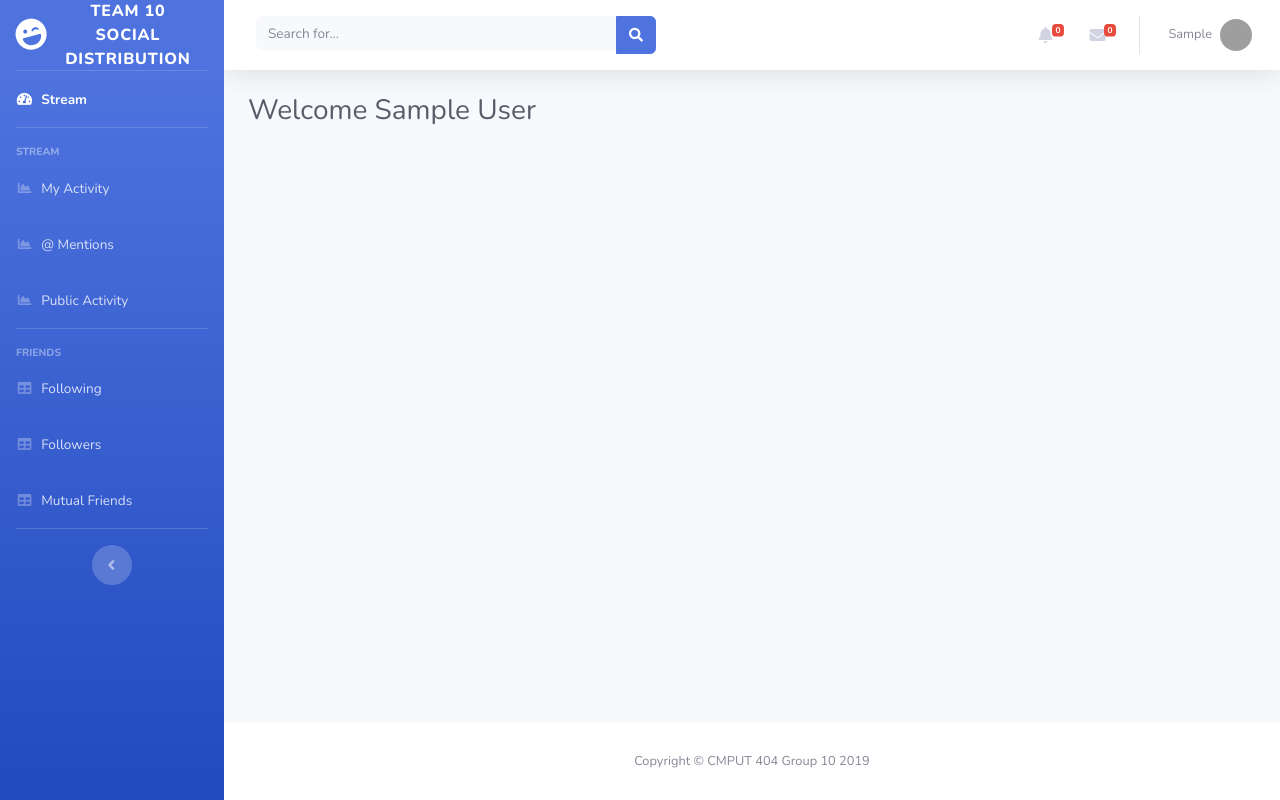
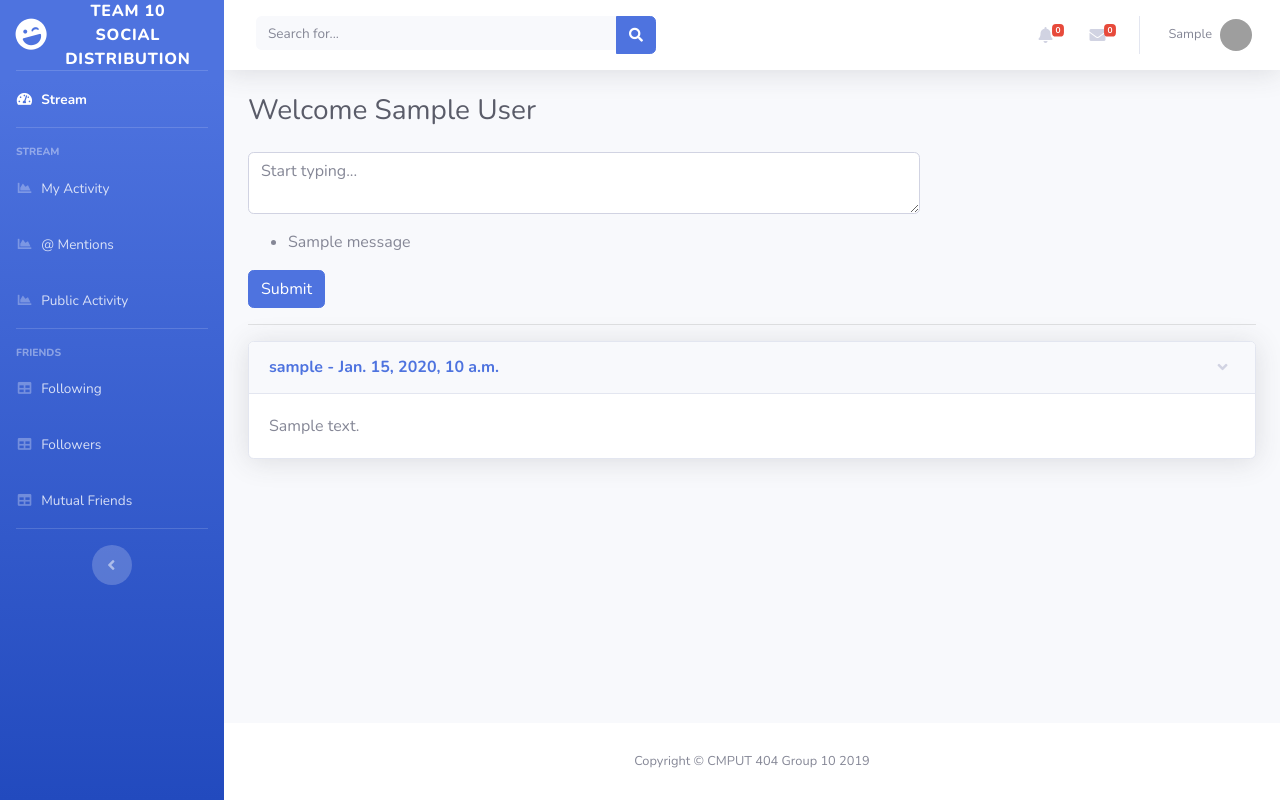
Before and after one commit to olivaC/group-cmput404-project, a Django app: page / in a window 1280 px wide. Run offline with Django 3.2, Linux system fonts and the light colour scheme; a user stored in the database is signed in; tables that the repository leaves empty hold one stand-in row (values such as "Sample post"); one stand-in notice (Sample message) is shown; some libraries are stand-ins or nearby versions; grey boxes are pictures that could not be loaded.

Commit message:
#6 Add text form and author posts to index

```diff
--- /dev/null
+++ b/app/forms/post_forms.py
@@ -0,0 +1,12 @@
+from django.forms import ModelForm
+from django import forms
+
+from app.models import Post
+
+
+class PostCreateForm(ModelForm):
+    text = forms.Textarea()
+
+    class Meta:
+        model = Post
+        exclude = ('author', 'date_created', 'private')
--- a/app/templates/base.html
+++ b/app/templates/base.html
@@ -10,8 +10,12 @@
     <meta name="viewport" content="width=device-width, initial-scale=1, shrink-to-fit=no">
     <meta name="description" content="">
     <meta name="author" content="">
+    <title>
+        {% block page_title %}
+            G10SD
+        {% endblock %}
+    </title>
 
-    <title>SB Admin 2 - Blank</title>
 
     <!-- Custom fonts for this template-->
     <link href="{% static '/vendor/fontawesome-free/css/all.min.css' %}" rel="stylesheet" type="text/css">
--- a/app/templates/index.html
+++ b/app/templates/index.html
@@ -7,4 +7,47 @@
 
 {% block content %}
     <h1 class="h3 mb-4 text-gray-800">Welcome {{ user.first_name }} {{ user.last_name }}</h1>
+    <div>
+        <form action="" method="POST">
+            {% csrf_token %}
+            <div class="col-lg-8">
+                <!-- /.panel-heading -->
+                <div class="form-group row">
+                    {{ form.post.errors }}
+                    <textarea id="id_text" name="text" placeholder="Start typing..."
+                              class="form-control">{{ form.text.value|default:"" }}</textarea>
+
+                </div>
+            </div>
+            {% if messages %}
+                <ul class="messages">
+                    {% for message in messages %}
+                        <li{% if message.tags %} class="{{ message.tags }}"{% endif %}>{{ message }}</li>
+                    {% endfor %}
+                </ul>
+            {% endif %}
+            <button class="btn btn-primary" type="submit">Submit</button>
+        </form>
+
+    </div>
+    <hr>
+    <div>
+        {% for post in posts %}
+            <div class="card shadow mb-4">
+                <!-- Card Header - Accordion -->
+                <a href="#collapseCardExample{{ post.id }}" class="d-block card-header py-3" data-toggle="collapse"
+                   role="button"
+                   aria-expanded="true" aria-controls="collapseCardExample">
+                    <h6 class="m-0 font-weight-bold text-primary">{{ post.author.username }}
+                        - {{ post.date_created }}</h6>
+                </a>
+                <!-- Card Content - Collapse -->
+                <div class="collapse show" id="collapseCardExample{{ post.id }}">
+                    <div class="card-body">
+                        {{ post.text }}
+                    </div>
+                </div>
+            </div>
+        {% endfor %}
+    </div>
 {% endblock %}
--- a/app/views/views.py
+++ b/app/views/views.py
@@ -8,7 +8,9 @@ from django.shortcuts import render
 from django.urls import reverse
 
 from SocialDistribution import settings
+from app.forms.post_forms import PostCreateForm
 from app.forms.registration_forms import LoginForm, UserCreateForm
+from app.models import Post
 from app.utilities import unquote_redirect_url
 
 
@@ -16,7 +18,29 @@ from app.utilities import unquote_redirect_url
 def index(request):
     user = request.user
     request.context['user'] = user
-    return render(request, 'index.html')
+
+    posts = Post.objects.all().filter(author=user.user).order_by('-id')
+
+    if request.method == 'POST':
+        next = request.POST.get("next", reverse("app:index"))
+        form = PostCreateForm(request.POST)
+        try:
+            if form.is_valid():
+                if form.cleaned_data.get('text'):
+                    Post.objects.create(author=user.user, text=form.cleaned_data.get('text'))
+                    return HttpResponseRedirect(reverse('app:index'))
+            request.context['next'] = next
+            messages.warning(request, 'Cannot post something empty!')
+
+
+        except:
+            request.context['next'] = request.GET.get('next', reverse("app:index"))
+
+    form = PostCreateForm()
+    request.context['form'] = form
+    request.context['posts'] = posts
+
+    return render(request, 'index.html', request.context)
 
 
 def register_view(request):
```
